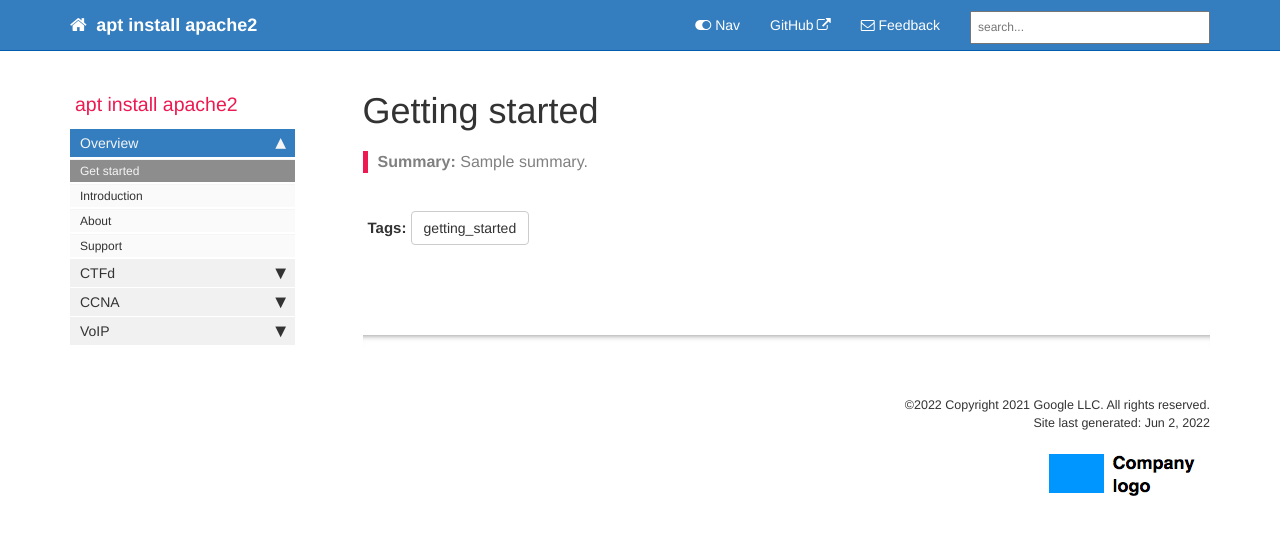
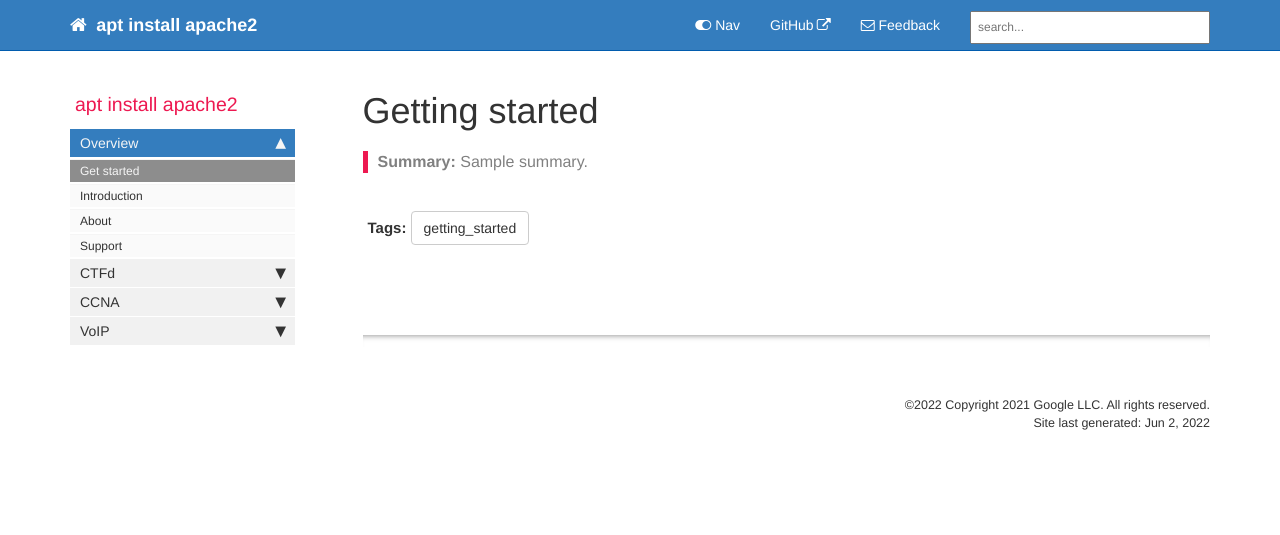
Before and after one commit to aptinstallapache2/aptinstallapache2.github.io, a Jekyll site: the page built from index.md, in a window 1280 px wide. Shown: the top 535 px of the page. Built offline with Jekyll 4.4.1, drawn with Linux system fonts in a browser that asks for light colours; comment, search, counter and statistics services are not loaded.

Commit message:
Update footer.html

```diff
--- a/_includes/footer.html
+++ b/_includes/footer.html
@@ -3,7 +3,7 @@
                 <div class="col-lg-12 footer">
                &copy;{{ site.time | date: "%Y"  }} {{site.company_name}}. All rights reserved. <br />
 {% if page.last_updated %}<span>Page last updated:</span> {{page.last_updated}}<br/>{% endif %} Site last generated: {{ site.time | date: "%b %-d, %Y"  }} <br />
-<p><img src="{{ "images/company_logo.png" }}" alt="Company logo"/></p>
+<!-- <p><img src="{{ "images/company_logo.png" }}" alt="Company logo"/></p> -->
                 </div>
             </div>
 </footer>
```
